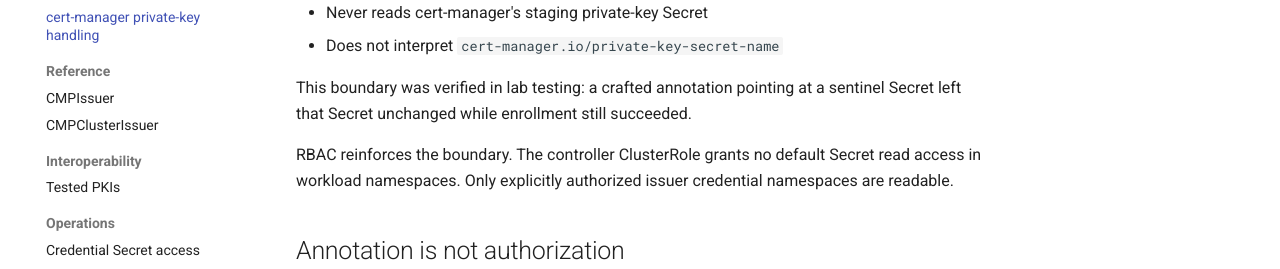
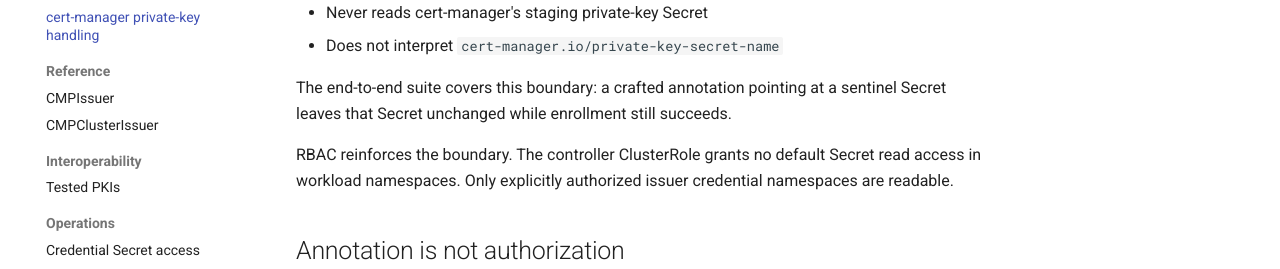
Before and after one commit to misiektoja/cmp-issuer, an MkDocs documentation site: the page built from docs/guide/private-key-handling.md, in a window 1280 px wide and 1367 px high. Shown: the part 498-767 px from the top of the window. Built offline with MkDocs 1.6.1 and Material for MkDocs 9.7.7, drawn with Linux system fonts in a browser that asks for light colours; comment, search, counter and statistics services are not loaded.

Commit message:
docs(guide): attribute the private key boundary to the e2e suite

```diff
--- a/docs/guide/private-key-handling.md
+++ b/docs/guide/private-key-handling.md
@@ -13,7 +13,7 @@ cmp-issuer:
 * Never reads cert-manager's staging private-key Secret
 * Does not interpret `cert-manager.io/private-key-secret-name`
 
-This boundary was verified in lab testing: a crafted annotation pointing at a sentinel Secret left that Secret unchanged while enrollment still succeeded.
+The end-to-end suite covers this boundary: a crafted annotation pointing at a sentinel Secret leaves that Secret unchanged while enrollment still succeeds.
 
 RBAC reinforces the boundary. The controller ClusterRole grants no default Secret read access in workload namespaces. Only explicitly authorized issuer credential namespaces are readable.
 
```
